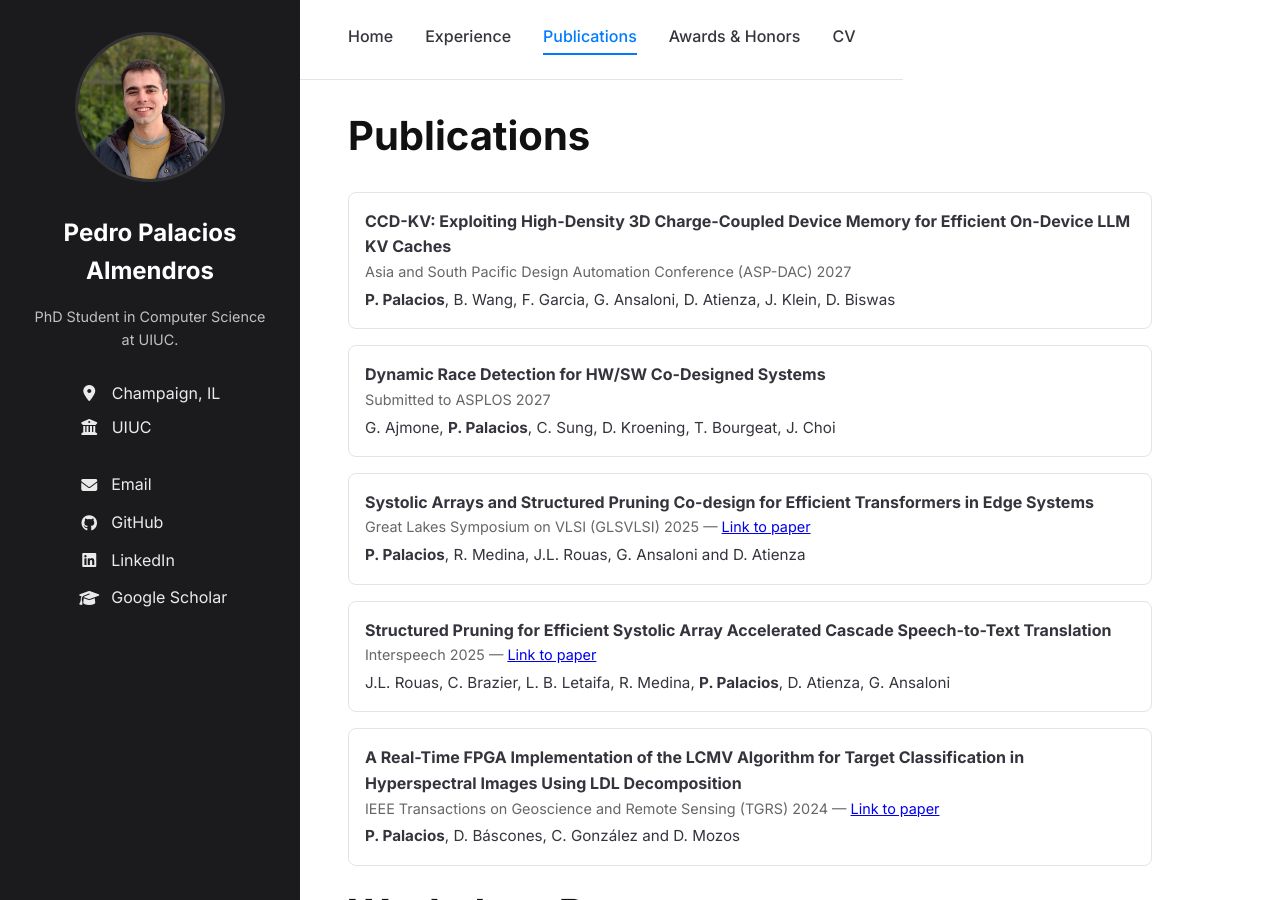
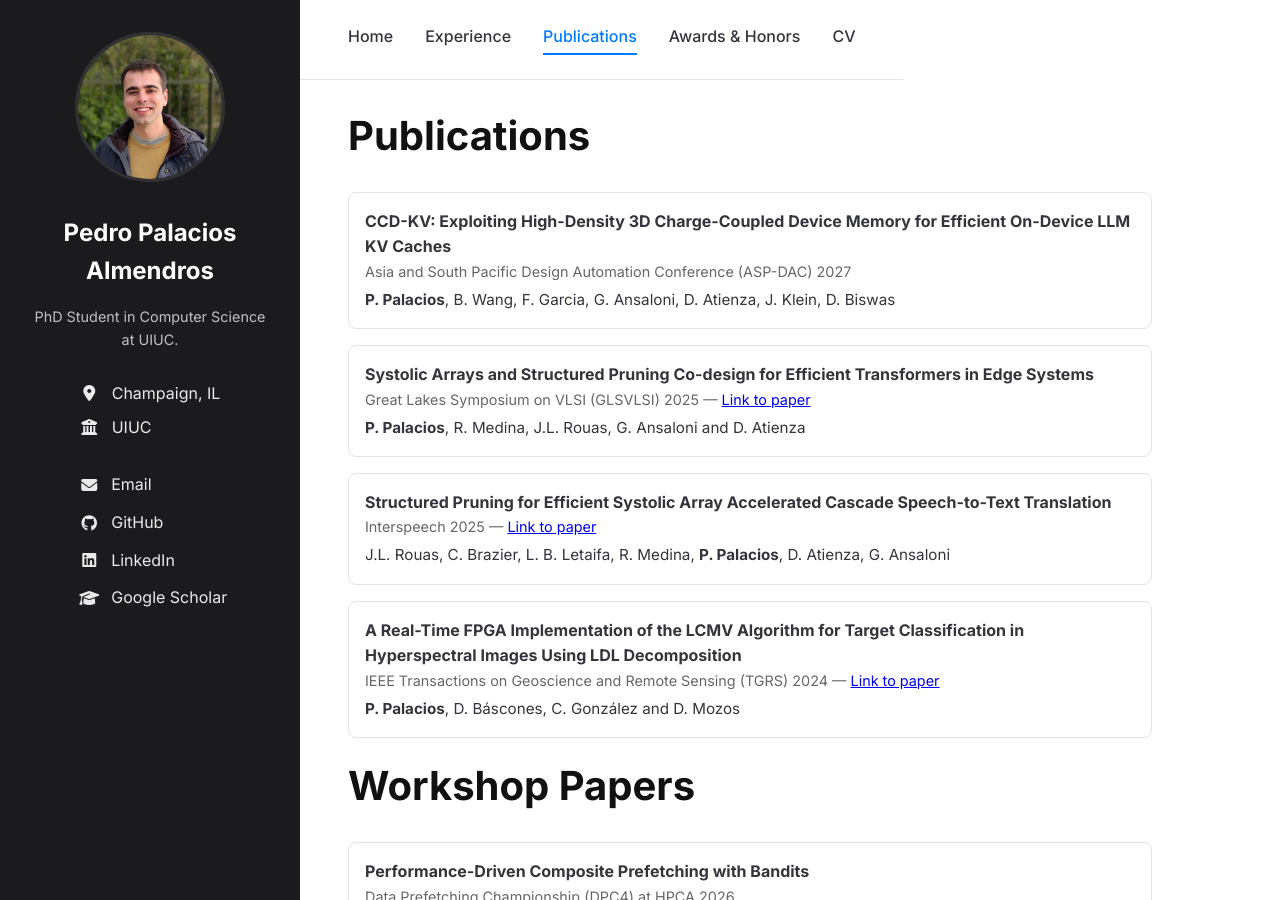
Before and after one commit to palmenros/palmenros.github.io, a Jekyll site: the page built from publications.md, in a window 1280 px wide and 900 px high. Built offline with Jekyll 4.4.1, drawn with Linux system fonts in a browser that asks for light colours.

Commit message:
Update publications

```diff
--- a/publications.md
+++ b/publications.md
@@ -9,12 +9,6 @@ title: Publications | Pedro Palacios
   <strong>CCD-KV: Exploiting High-Density 3D Charge-Coupled Device Memory for Efficient On-Device LLM KV Caches</strong>
   <div class="meta">Asia and South Pacific Design Automation Conference (ASP-DAC) 2027</div>
   <p><strong>P. Palacios</strong>, B. Wang, F. Garcia, G. Ansaloni, D. Atienza, J. Klein, D. Biswas</p>
-</div>
-
-<div class="card">
-  <strong>Dynamic Race Detection for HW/SW Co-Designed Systems</strong>
-  <div class="meta">Submitted to ASPLOS 2027</div>
-  <p>G. Ajmone, <strong>P. Palacios</strong>, C. Sung, D. Kroening, T. Bourgeat, J. Choi</p>
 </div>
 
 <div class="card">
```
